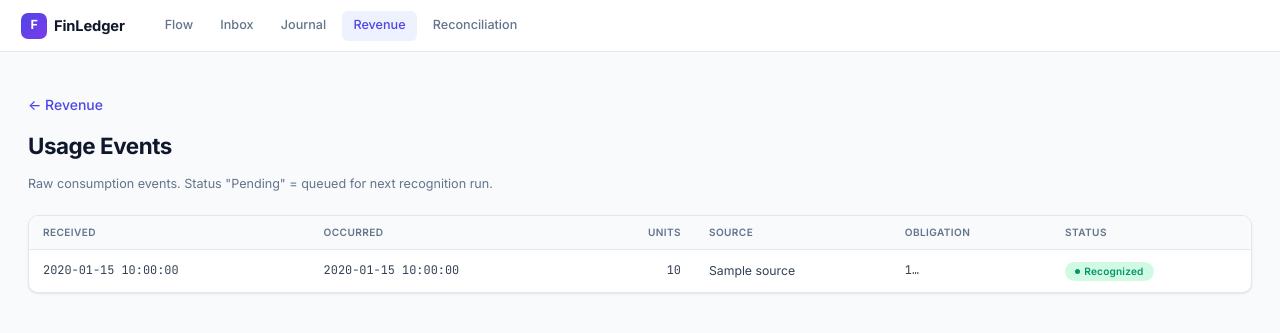
After one commit to ypratap11/finledger, a Python web app: template core/src/finledger/ui/templates/revrec_usage.html in a window 1280 px wide. The commit adds this page. Shown: the top 333 px of the page. Run offline with Jinja, Linux system fonts and the light colour scheme; the template is opened without the code that fills it: most values are stand-ins (such as "Sample title", 1, 10 or a date in 2020).

Commit message:
feat(revrec): waterfall + UI surfaces for consumption obligations
- waterfall: consumption branch collapses remaining commitment into current
  month (unit-driven, no time-based distribution yet)
- UI: /revrec/usage page lists raw usage events with Pending/Recognized status
- UI: contract detail shows consumption progress bar (units consumed / total),
  recent events disclosure, and over-commitment warning (overage in M2a-1.5c)
- smoke test covers /revrec/usage empty state

Co-Authored-By: Claude Opus 4.7 (1M context) <noreply@anthropic.com>

```diff
--- /dev/null
+++ b/core/src/finledger/ui/templates/revrec_usage.html
@@ -0,0 +1,49 @@
+{% extends "base.html" %}
+{% block title %}Usage Events{% endblock %}
+{% set active = "revrec" %}
+{% block content %}
+<p><a href="/revrec" class="link">&larr; Revenue</a></p>
+<h1>Usage Events</h1>
+<p class="subtitle">Raw consumption events. Status "Pending" = queued for next recognition run.</p>
+
+<div class="card" style="overflow-x: auto;">
+{% if events %}
+<table>
+<thead>
+  <tr>
+    <th>Received</th>
+    <th>Occurred</th>
+    <th style="text-align: right;">Units</th>
+    <th>Source</th>
+    <th>Obligation</th>
+    <th>Status</th>
+  </tr>
+</thead>
+<tbody>
+{% for e in events %}
+<tr>
+  <td class="mono">{{ e.received_at.strftime("%Y-%m-%d %H:%M:%S") }}</td>
+  <td class="mono">{{ e.occurred_at.strftime("%Y-%m-%d %H:%M:%S") }}</td>
+  <td class="mono" style="text-align: right;">{{ "{:,}".format(e.units) }}</td>
+  <td>{{ e.source }}</td>
+  <td class="mono">{{ e.obligation_id|string|truncate(8, True, '') }}&hellip;</td>
+  <td>
+    {% if e.recognized_at %}
+      <span class="pill pill-ok">Recognized</span>
+    {% else %}
+      <span class="pill pill-pending">Pending</span>
+    {% endif %}
+  </td>
+</tr>
+{% endfor %}
+</tbody>
+</table>
+{% else %}
+<div class="empty">
+  <div class="empty-icon">&#x1F4CA;</div>
+  <div class="empty-title">No usage events yet</div>
+  <div class="empty-hint">POST to <code>/revrec/usage</code> or send a Zuora <code>usage.uploaded</code> webhook.</div>
+</div>
+{% endif %}
+</div>
+{% endblock %}
```
Also changed, not shown: core/src/finledger/revrec/waterfall.py (+7 -0 lines), core/src/finledger/ui/routes/revrec.py (+32 -0 lines), core/src/finledger/ui/templates/revrec_contract_detail.html (+37 -0 lines), core/tests/integration/test_ui_smoke.py (+10 -0 lines), core/tests/unit/test_revrec_waterfall.py (+21 -0 lines).
